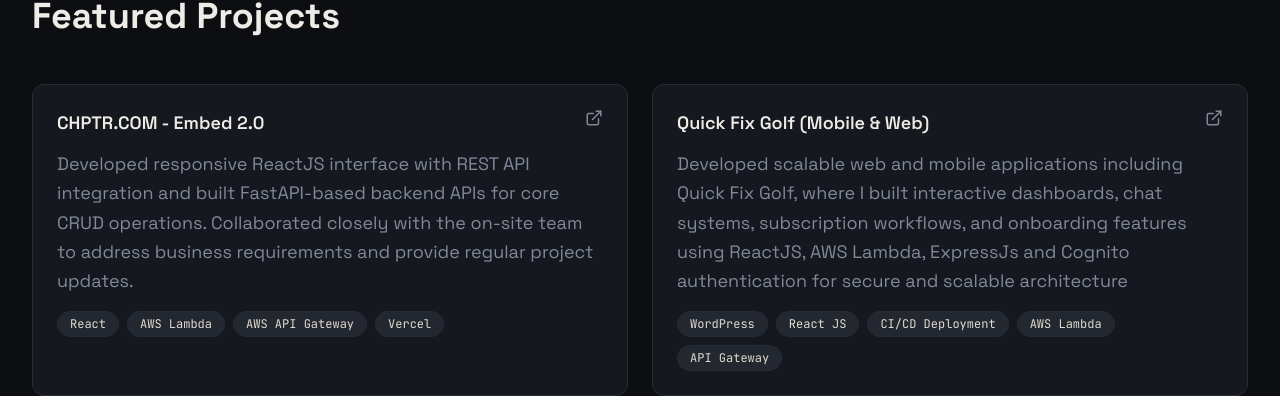
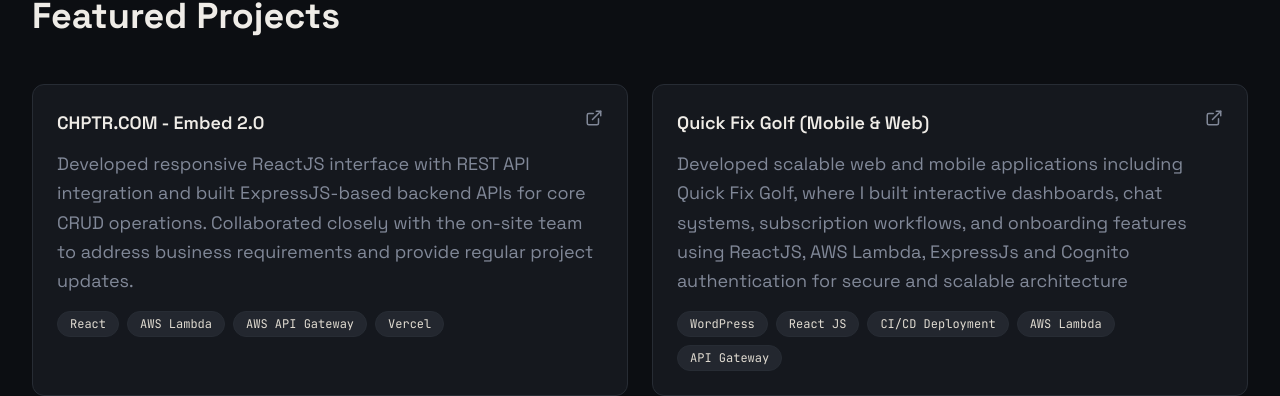
Before and after one commit to manohari1990/portfolio, a React (Vite) app: page / in a window 1280 px wide. Shown: the part 928-1324 px from the top of the page. Built offline with nearby package versions, Linux system fonts and the light colour scheme.

Commit message:
updated description

```diff
--- a/src/components/ProjectsSection.tsx
+++ b/src/components/ProjectsSection.tsx
@@ -13,7 +13,7 @@
   {
     title: "CHPTR.COM - Embed 2.0",
     description:
-      "Developed responsive ReactJS interface with REST API integration and built FastAPI-based backend APIs for core CRUD operations. Collaborated closely with the on-site team to address business requirements and provide regular project updates.",
+      "Developed responsive ReactJS interface with REST API integration and built ExpressJS-based backend APIs for core CRUD operations. Collaborated closely with the on-site team to address business requirements and provide regular project updates.",
     tags: ["React", "AWS Lambda", "AWS API Gateway", "Vercel"],
     live: "https://embed2.chptr.com/a7a72837-3d5b-4a48-bbf7-8ef0a96d2981?lang=en",
     github: ''
```
